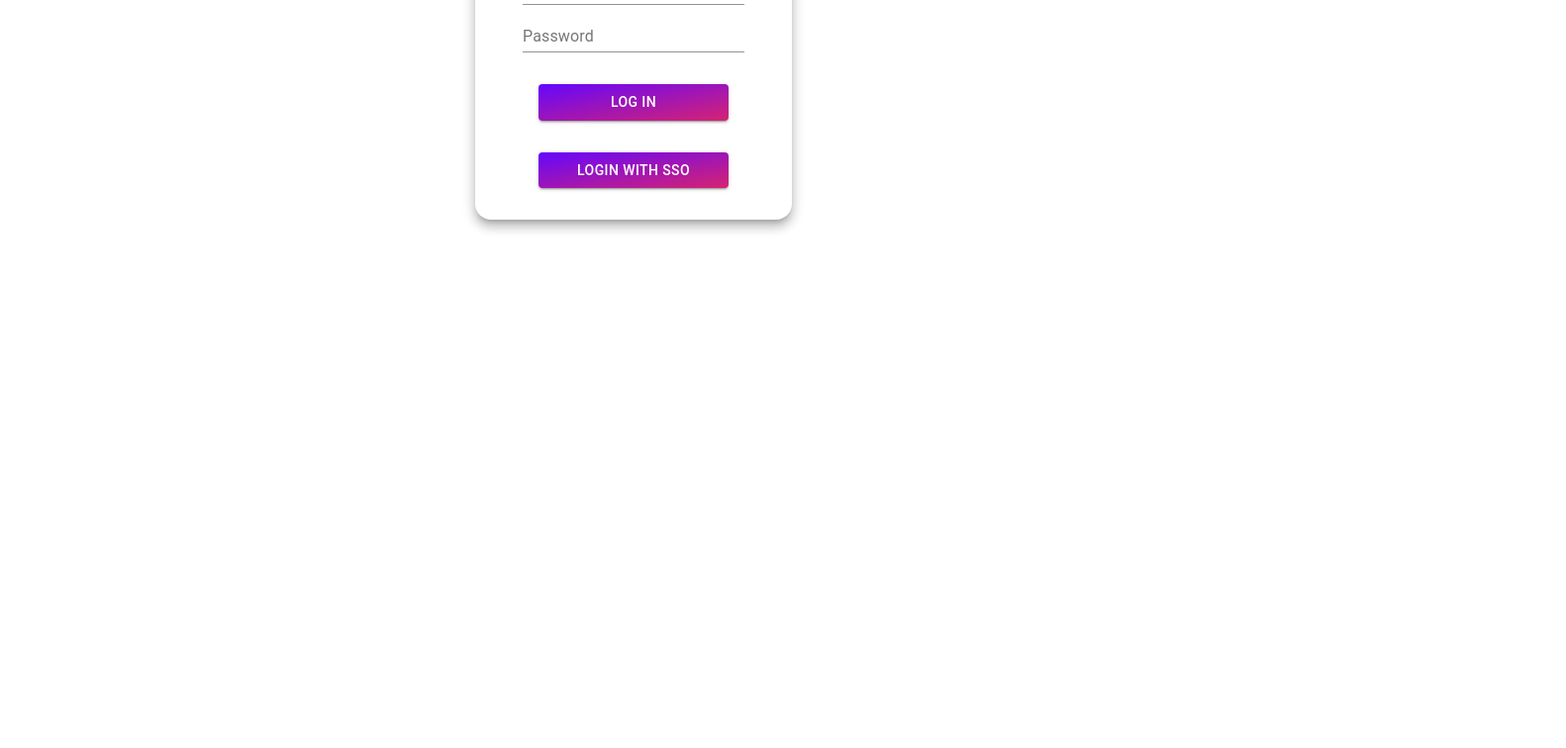
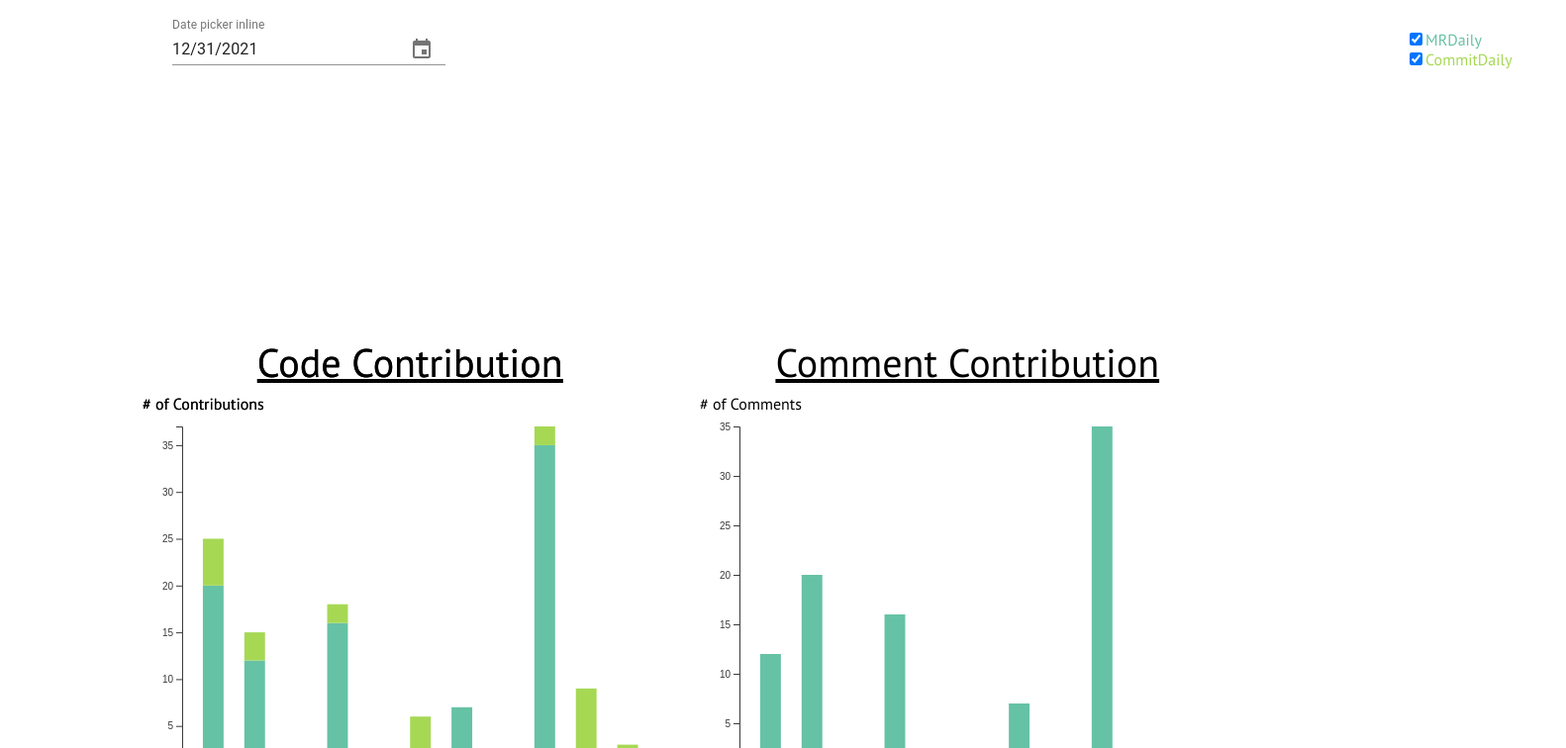
Before and after one commit to MooyGhul/GitlabAnalyzer, a React (Create React App) app in the folder frontend/: page /overview in a window 1280 px wide. Before the commit this address led to /login. Shown: the part 398-1154 px from the top of the page at 99% size, 1582 px wide, since content can reach past the window. Before the commit the page ends 800 px from the top, so only its background shows below. Built offline with nearby package versions, Linux system fonts and the light colour scheme; no server answers.

Commit message:
fix code review

```diff
--- a/frontend/src/components/Charts.js
+++ b/frontend/src/components/Charts.js
@@ -121,26 +121,23 @@ export default function Charts () {
     }
 
     return (
-      <div>
-      <Grid container xs={12} spacing={6}  direction="column">
+      <Grid container spacing={6}  direction="column">
         <Grid item xs={6} >
           <Calendar startDate={startDate} endDate={endDate} onStartDateChange={handleStartDate} onEndDateChange={handleEndDate}/>
         </Grid>
-        <Grid container spacing={5} xs={12}>
-          <Grid item xs={6} >
+        <Grid container spacing={5} >
+          <Grid item xs={5} >
             <StackedBarChart startDate={startDate} endDate={endDate} contributionsDataProp={contributionsDataProp} keys={keys} colors={colors} />
           </Grid>
-          <Grid item xs={6} >
+          <Grid item xs={5} >
             <BarChart className="charts" commentsDataProp={commentsDataProp}/>
           </Grid>
         </Grid>
-        <Grid item xs={12} ></Grid>
         <Grid item xs={6} >
           <div className="fields">
             <StackedBarChartPanel colors={colors} keys={keys} allKeys={allKeys} onKeyChange={handleKeys} />
           </div>
         </Grid>
-        </Grid>
-      </div>
+      </Grid>
     );
 }
--- a/frontend/src/components/StackedBarChartPanel.js
+++ b/frontend/src/components/StackedBarChartPanel.js
@@ -1,13 +1,21 @@
 import React from 'react';
 
-/*
-// the fields StackedBarChartPanel is changed from the following tutorial:
-// https://www.youtube.com/watch?v=bXN9anQN_kQ&list=PLDZ4p-ENjbiPo4WH7KdHjh_EMI7Ic8b2B&index=17
-// the tutorial "Using React (Hooks) with D3 – [15] Stacked Bar Chart"
-// This part will be refactored when using new chart library.
-*/
+
 
 export default function StackedBarChartPanel(props){
+  const handleFile = (event,key)=>{
+    console.log("event ===>");
+    console.log(event);
+    console.log("end of event");
+    console.log(key);
+    console.log("end of key");
+    if (event.target.checked) {
+      props.onKeyChange(Array.from(new Set([...props.keys, key])));
+    } else {
+      props.onKeyChange(props.keys.filter(_key => _key !== key));
+    }
+  };
+
   return (
     props.allKeys.map(key => (
       <div key={key}>
@@ -15,13 +23,7 @@ export default function StackedBarChartPanel(props){
           id={key}
           type="checkbox"
           checked={props.keys.includes(key)}
-          onChange={e => {
-            if (e.target.checked) {
-              props.onKeyChange(Array.from(new Set([...props.keys, key])));
-            } else {
-              props.onKeyChange(props.keys.filter(_key => _key !== key));
-            }
-          }}
+          onChange={(event) => handleFile(event,key)}
         />
 
         <label htmlFor={key} style={{ color: props.colors[key] }}>
--- a/frontend/src/index.js
+++ b/frontend/src/index.js
@@ -1,11 +1,12 @@
 import React from 'react';
 import ReactDOM from 'react-dom';
 import App from './App';
+import OverviewPage from './OverviewPage';
 import reportWebVitals from './reportWebVitals';
 
 ReactDOM.render(
   <React.StrictMode>
-    <App />
+    <OverviewPage />
   </React.StrictMode>,
   document.getElementById('root')
 );
```
Also changed, not shown: frontend/src/components/Calendar.js (+5 -2 lines).
